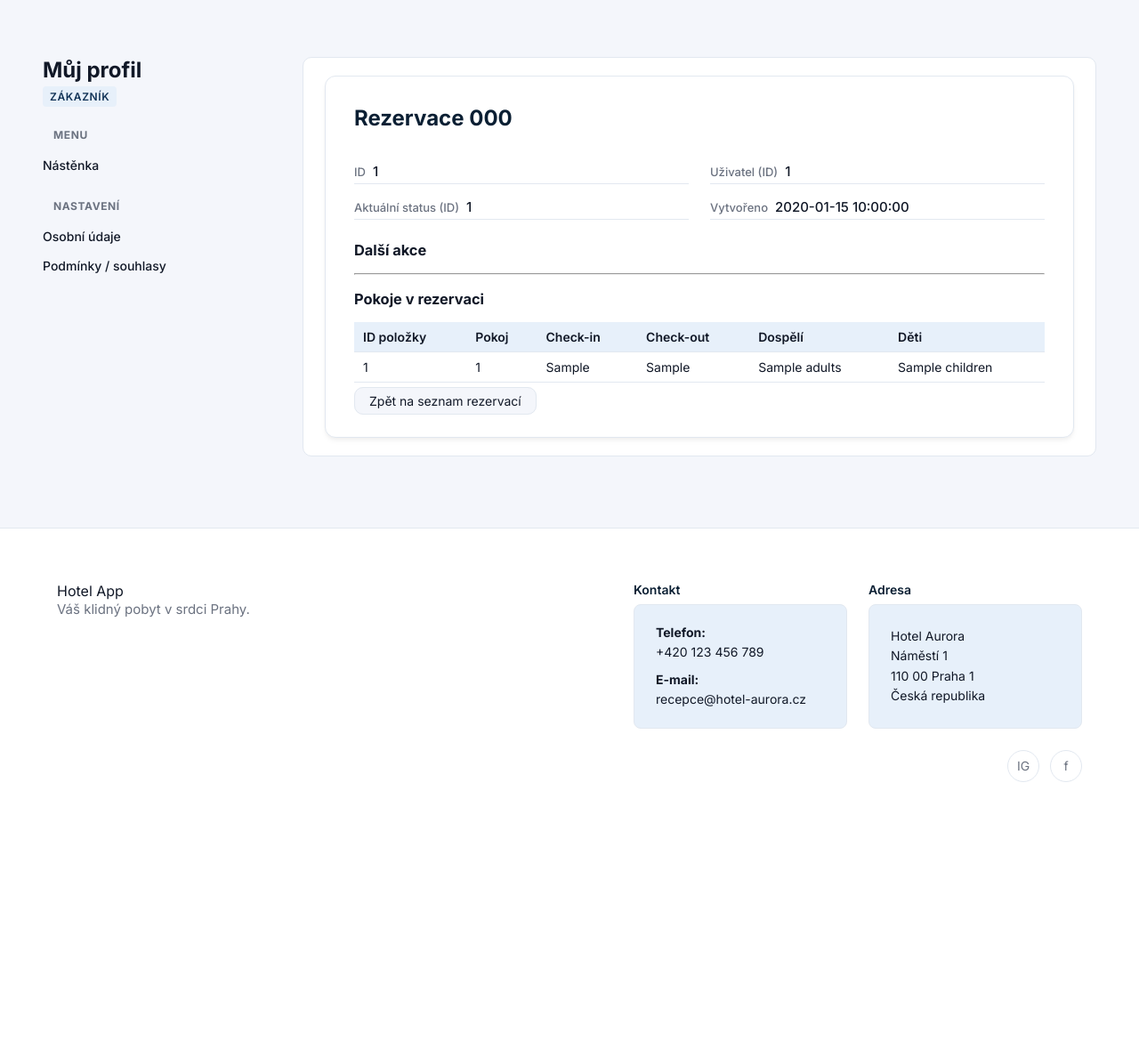
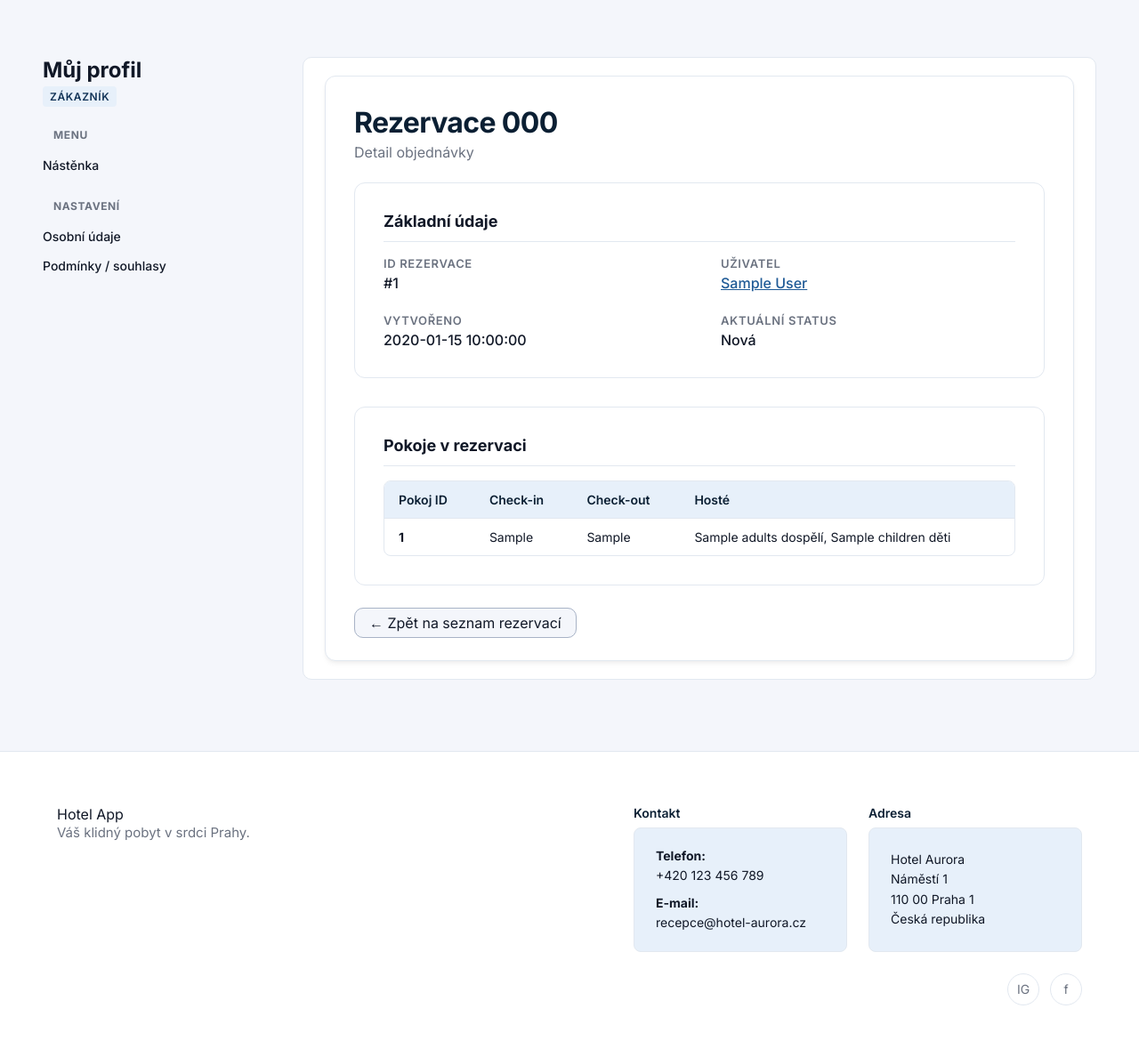
Before and after one commit to MarieHoravova/web-application-project, a FastAPI app: template templates/reservations/reservation_detail.html in a window 1280 px wide. Shown: the part 67-1237 px from the top of the page at 89% size. Before the commit the page ends 946 px from the top, so only its background shows below. Run offline with FastAPI, Linux system fonts and the light colour scheme; the template is opened without the code that fills it: most values are stand-ins (such as "Sample title", 1, 10 or a date in 2020); some web fonts are replaced.

Commit message:
Update reservation detail

```diff
--- a/templates/reservations/reservation_detail.html
+++ b/templates/reservations/reservation_detail.html
@@ -1,127 +1,150 @@
-
 {% extends "profile/profile_base.html" %}
 {% block title %}Detail rezervace {{ reservation.code }}{% endblock %}
 
 {% block profile_content %}
 
-  <div class="admin-detail-header">
-    <h2>Rezervace {{ reservation.code }}</h2>
-  </div>
-
-  <div class="admin-detail">
-    {# ZÁKLADNÍ INFO O REZERVACI #}
-    <div class="admin-detail-grid">
-      <div class="admin-detail-item">
-        <div class="admin-detail-label">ID</div>
-        <div class="admin-detail-value">{{ reservation.id }}</div>
-      </div>
-
-      <div class="admin-detail-item">
-        <div class="admin-detail-label">Uživatel (ID)</div>
-        <div class="admin-detail-value">{{ reservation.user_id }}</div>
-      </div>
-
-      <div class="admin-detail-item">
-        <div class="admin-detail-label">Aktuální status (ID)</div>
-        <div class="admin-detail-value">{{ reservation.status_id }}</div>
-      </div>
-
-      <div class="admin-detail-item">
-        <div class="admin-detail-label">Vytvořeno</div>
-        <div class="admin-detail-value">{{ reservation.created_at }}</div>
+  <div class="dashboard-header" style="margin-bottom: 24px;">
+    <div>
+        <h1 style="margin: 0 0 4px 0;">Rezervace {{ reservation.code }}</h1>
+        <p style="color: var(--color-text-muted); margin: 0;">Detail objednávky</p>
     </div>
   </div>
 
-    <div class="admin-detail-extra">
-      <h3>Další akce</h3>
-      <ul class="admin-detail-links">
-        {% if is_admin_or_receptionist %}
-          <li>
-            <a href="{{ url_for('payments_by_reservation', reservation_id=reservation.id) }}">
-              Zobrazit / upravit platby k této rezervaci
-            </a>
-          </li>
-        {% endif %}
-      </ul>
+  <div class="detail-card" style="margin-bottom: 32px;">
+    <h3 style="margin-top: 0; margin-bottom: 16px; font-size: 18px; border-bottom: 1px solid var(--color-border-subtle); padding-bottom: 12px;">Základní údaje</h3>
+
+    <div class="detail-grid">
+      <div class="detail-item">
+        <span class="detail-label">ID Rezervace</span>
+        <span class="detail-value">#{{ reservation.id }}</span>
       </div>
 
-    {# ---- POKOJE V REZERVACI (reservation_items) ---- #}
-    <hr class="admin-detail-divider">
-    <h3>Pokoje v rezervaci</h3>
+      <div class="detail-item">
+        <span class="detail-label">Uživatel</span>
+        <span class="detail-value">
+            {% if reservation.user %}
+                <a href="{{ url_for('user_detail', user_id=reservation.user_id) }}" style="color: var(--color-primary-500); font-weight: 500;">
+                    {{ reservation.user.first_name }} {{ reservation.user.last_name }}
+                </a>
+            {% else %}
+                ID: {{ reservation.user_id }}
+            {% endif %}
+        </span>
+      </div>
+
+      <div class="detail-item">
+        <span class="detail-label">Vytvořeno</span>
+        <span class="detail-value">{{ reservation.created_at }}</span>
+      </div>
+
+      <div class="detail-item">
+        <span class="detail-label">Aktuální status</span>
+        <span class="detail-value">
+            {% set status_map = {
+                1: 'Nová',
+                2: 'Potvrzená',
+                3: 'Zaplacená',
+                4: 'Zrušená'
+            } %}
+            <span class="status-badge
+                {% if reservation.status_id == 2 or reservation.status_id == 3 %}status-confirmed
+                {% elif reservation.status_id == 4 %}status-cancelled
+                {% else %}status-pending{% endif %}">
+                {{ status_map.get(reservation.status_id, reservation.status_id) }}
+            </span>
+        </span>
+      </div>
+    </div>
+  </div>
+
+  <div class="detail-card" style="margin-bottom: 32px;">
+    <div style="display: flex; justify-content: space-between; align-items: center; border-bottom: 1px solid var(--color-border-subtle); padding-bottom: 12px; margin-bottom: 16px;">
+        <h3 style="margin: 0; font-size: 18px;">Pokoje v rezervaci</h3>
+
+        {% if is_admin_or_receptionist %}
+          <a href="{{ url_for('reservation_create_page') }}?reservation_id={{ reservation.id }}" class="btn btn-secondary btn-small">
+            Upravit pokoje
+          </a>
+        {% endif %}
+    </div>
 
     {% if items is not defined or items|length == 0 %}
-      <p>Rezervace nemá žádné pokoje.</p>
+      <p style="color: var(--color-text-muted);">Tato rezervace zatím neobsahuje žádné pokoje.</p>
     {% else %}
-      <table class="data">
+      <div class="table-responsive">
+        <table class="data-table">
           <thead>
             <tr>
-            <th>ID položky</th>
-            <th>Pokoj</th>
+              <th>Pokoj ID</th>
               <th>Check-in</th>
               <th>Check-out</th>
-            <th>Dospělí</th>
-            <th>Děti</th>
+              <th>Hosté</th>
             </tr>
           </thead>
           <tbody>
             {% for item in items %}
               <tr>
-              <td>{{ item.id }}</td>
-              <td>{{ item.room_id }}</td>
+                <td><strong>{{ item.room_id }}</strong></td>
                 <td>{{ item.check_in }}</td>
                 <td>{{ item.check_out }}</td>
-              <td>{{ item.adults }}</td>
-              <td>{{ item.children }}</td>
+                <td>{{ item.adults }} dospělí, {{ item.children }} děti</td>
               </tr>
             {% endfor %}
           </tbody>
         </table>
+      </div>
     {% endif %}
+  </div>
 
 {% if is_admin_or_receptionist %}
-      <p class="admin-detail-actions">
-        <a href="{{ url_for('reservation_create_page') }}?reservation_id={{ reservation.id }}"
-           class="btn btn-secondary">
-          Upravit pokoje (přidat / odebrat)
-        </a>
-      </p>
-    {% endif %}
+    <div class="detail-card" style="background-color: var(--color-bg-main); border: 1px dashed var(--color-border-subtle); margin-top: 32px;">
+        <h3 style="margin: 0; font-size: 16px; color: var(--color-text-muted); text-transform: uppercase; letter-spacing: 0.05em;">Administrace</h3>
 
-    {# ---- ZMĚNA STATUSU jen admin/recepce ---- #}
-    {% if is_admin_or_receptionist %}
-      <hr class="admin-detail-divider">
+        <div style="display: flex; gap: 32px; flex-wrap: wrap; margin-top: 16px;">
 
-      <form method="post"
-            action="{{ url_for('reservation_update_status', reservation_id=reservation.id) }}"
-            class="admin-detail-form">
-        <div class="admin-detail-form-grid">
-          <div class="admin-detail-form-item">
-            <label>
-              Nový status
-              <select name="new_status_id">
+            <div style="flex: 1; min-width: 280px;">
+                <form method="post" action="{{ url_for('reservation_update_status', reservation_id=reservation.id) }}" style="margin: 0;">
+
+                    {# 1. Definice překladů (podle toho, co máš v DB v description) #}
+                    {% set status_translations = {
+                        'pending': 'Čeká na potvrzení',
+                        'confirmed': 'Potvrzená',
+                        'paid': 'Zaplacená',
+                        'cancelled': 'Zrušená'
+                    } %}
+
+                    <div style="display: flex; gap: 12px; align-items: flex-end;">
+                        <label style="flex: 1; display: flex; flex-direction: column; gap: 4px; font-size: 14px; font-weight: 500; color: var(--color-text-main);">
+                            Změnit status na:
+
+                            {# 2. Select se styly jako ve filtru #}
+                            <select name="new_status_id" style="width: 100%; padding: 8px 12px; border-radius: 6px; border: 1px solid var(--color-border-subtle); background-color: var(--color-primary-white); font-size: 14px; cursor: pointer;">
                                 {% for s in statuses %}
                                 <option value="{{ s.id }}" {% if s.id == reservation.status_id %}selected{% endif %}>
-                    {{ s.id }} – {{ s.description }}
+                                    {# 3. Použití překladu #}
+                                    {{ status_translations.get(s.description, s.description) }}
                                 </option>
                                 {% endfor %}
                             </select>
                         </label>
+                        <button type="submit" class="btn btn-primary" style="height: 38px;">Uložit</button>
                     </div>
+                </form>
             </div>
 
-        <div class="admin-detail-form-actions">
-          <button type="submit" class="btn btn-primary">
-            Uložit změnu statusu
-          </button>
-        </div>
-      </form>
-    {% endif %}
-
-    <div class="admin-detail-back">
-      <a href="{{ url_for('reservations_list') }}" class="btn btn-tertiary">
-        Zpět na seznam rezervací
+            <div style="flex: 1; min-width: 280px; display: flex; align-items: flex-end;">
+                <a href="{{ url_for('payments_by_reservation', reservation_id=reservation.id) }}" class="btn btn-secondary" style="width: 100%; justify-content: center; display: flex; height: 38px; align-items: center;">
+                    Zobrazit / Upravit platby
                 </a>
             </div>
         </div>
+    </div>
+  {% endif %}
+
+  <div style="margin-top: 24px;">
+      <a href="{{ url_for('reservations_list') }}" class="btn btn-secondary">
+        &larr; Zpět na seznam rezervací
+      </a>
+  </div>
 
 {% endblock %}
```
Lines whose indentation alone changed are shown as unchanged.
